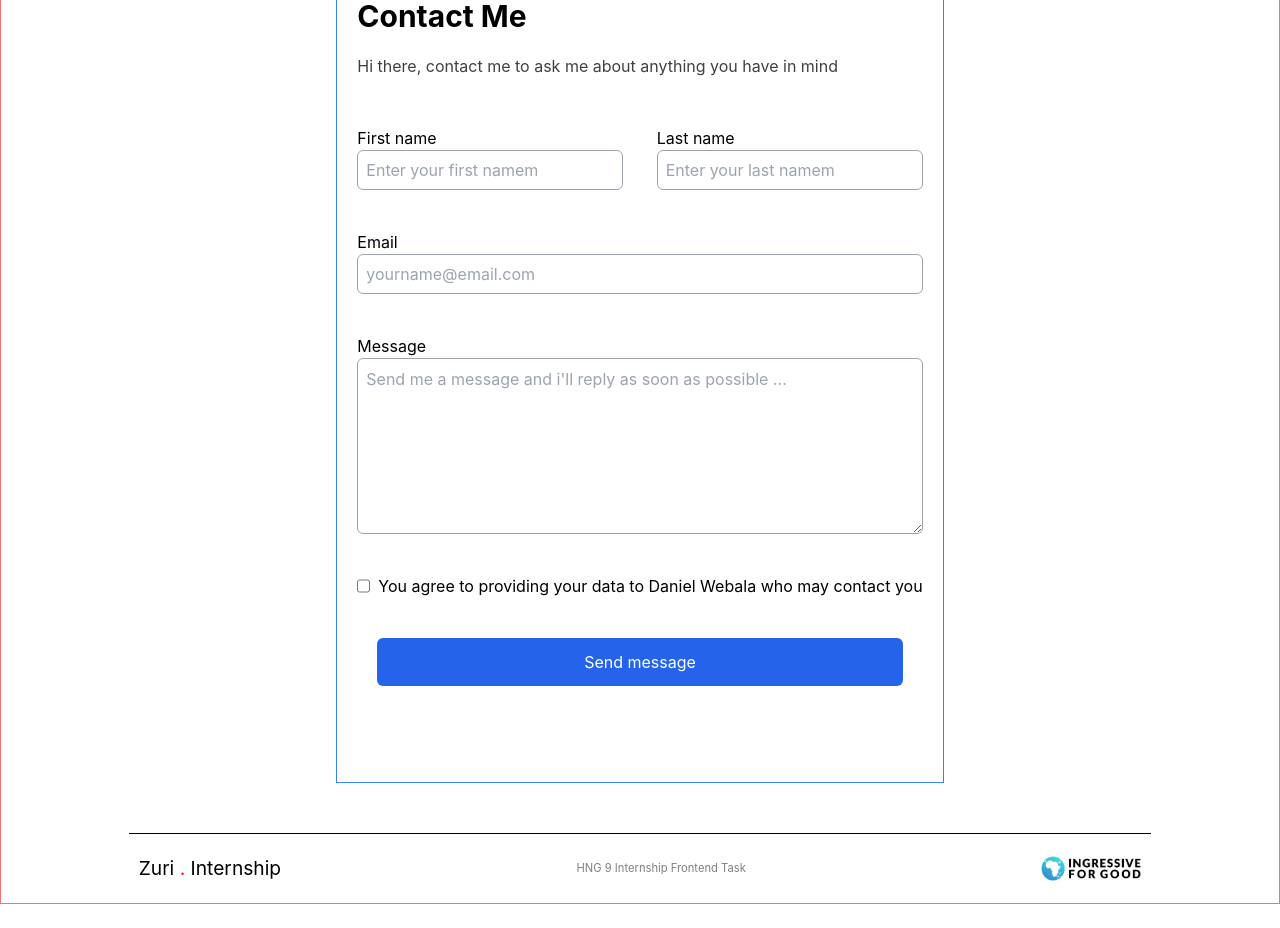
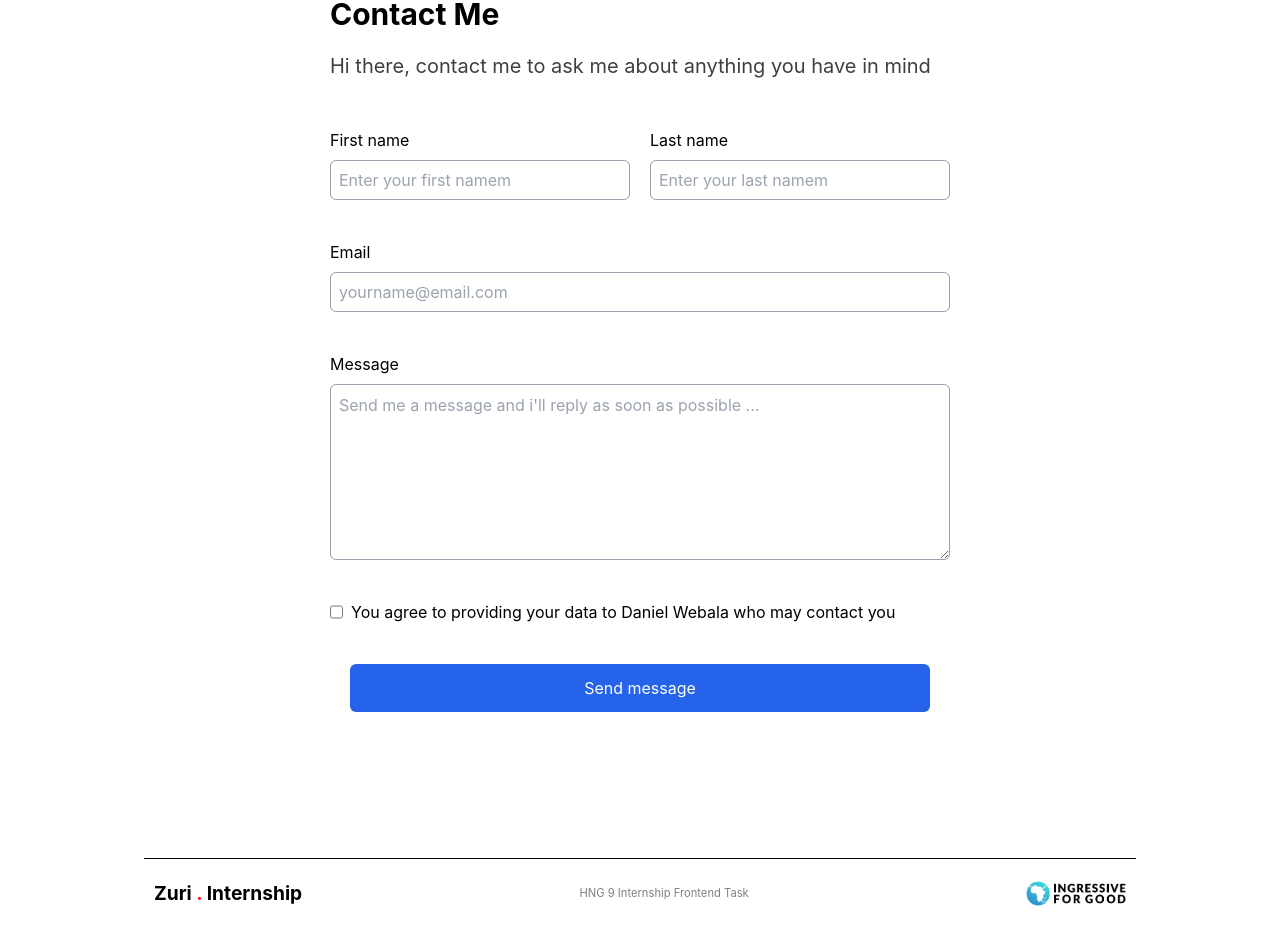
Before and after one commit to webala/hngfrontend, a React (Create React App) app: page /contact in a window 1280 px wide. Shown: the part 100-1028 px from the top of the page. Before the commit the page ends 1004 px from the top, so only its background shows below. Built offline with nearby package versions, Linux system fonts and the light colour scheme.

Commit message:
style: footer

```diff
--- a/src/components/Contact/Contact.js
+++ b/src/components/Contact/Contact.js
@@ -3,30 +3,30 @@ import Footer from '../Footer/Footer'
 
 function Contact() {
   return (
-    <div className='flex flex-col sm:items-center border border-red-400'>
-    <div className='py-16 px-5 sm:py-24 border border-blue-500 flex flex-col gap-12 items-start'>
+    <div className='flex flex-col sm:items-center px-5 '>
+    <div className='py-16 sm:py-24 xl:w-1/2  flex flex-col gap-12 items-start'>
         <div className='flex flex-col items-start'>
             <h1 className='text-3xl font-bold'>Contact Me</h1>
-            <p className='opacity-75 mt-5'>Hi there, contact me to ask me about anything you have in mind</p>
+            <p className='opacity-75 mt-5 text-xl'>Hi there, contact me to ask me about anything you have in mind</p>
         </div>
 
         <form className='sm:w-full'>
-            <div className='flex flex-col sm:flex-row sm:justify-between'>
-                <div className='flex flex-col items-start mb-10'>
-                    <label>First name</label>
+            <div className='flex flex-col sm:flex-row sm:justify-between sm:gap-5'>
+                <div className='flex flex-col items-start sm:w-1/2 mb-10'>
+                    <label for='first_name' className='mb-2'>First name</label>
                     <input className='border p-2 border-gray-400 rounded-md h-10 w-full' id='first_name' placeholder='Enter your first namem'/>
                 </div>
-                <div className='flex flex-col items-start mb-10'>
-                    <label>Last name</label>
+                <div className='flex flex-col items-start mb-10 sm:w-1/2'>
+                    <label for='last_name' className='mb-2'>Last name</label>
                     <input className='border p-2 border-gray-400 rounded-md h-10 w-full' id='last_name' placeholder='Enter your last namem'/>
                 </div>
             </div>
             <div className='flex flex-col items-start mb-10'>
-                <label>Email</label>
+                <label for='email' className='mb-2'>Email</label>
                 <input className='border p-2 border-gray-400 rounded-md h-10 w-full' id='email' placeholder='yourname@email.com'/>
             </div>
             <div className='flex flex-col items-start mb-10'>
-                <label>Message</label>
+                <label for='message' className='mb-2'>Message</label>
                 <textarea className='border p-2 border-gray-400 rounded-md h-44 w-full' id='message' placeholder="Send me a message and i'll reply as soon as possible ..." />
             </div>
             <div className='flex'>
--- a/src/components/Footer/Footer.js
+++ b/src/components/Footer/Footer.js
@@ -4,8 +4,8 @@ import IngForGood from '../../Assets/ingressive-for-good.webp'
 
 function Footer() {
   return (
-    <div className='footer'>
-        <h1 className='title'>Zuri <span>.</span> Internship</h1>
+    <div className='footer gap-4'>
+        <h1 className='title font-bold'>Zuri <span>.</span> Internship</h1>
         <p className='small'>HNG 9 Internship Frontend Task</p>
         <img className='footer-img' src={IngForGood} alt='ingressive-for-good' />
     </div>
--- a/src/components/Link/Link.js
+++ b/src/components/Link/Link.js
@@ -4,7 +4,7 @@ function Link({url, name, id, subText, target}) {
   return (
     <a href={url} target={target} className="link" id={id}>
       <h2 className="link-text">{name}</h2>
-      <sub className='sub-text'>{subText}</sub>
+      <sub className='sub-text my-2'>{subText}</sub>
     </a>
   )
 }
--- a/src/index.js
+++ b/src/index.js
@@ -6,7 +6,6 @@ import reportWebVitals from './reportWebVitals';
 import {
   createBrowserRouter,
   RouterProvider,
-  Route,
 } from "react-router-dom";
 import Contact from './components/Contact/Contact';
 
```
